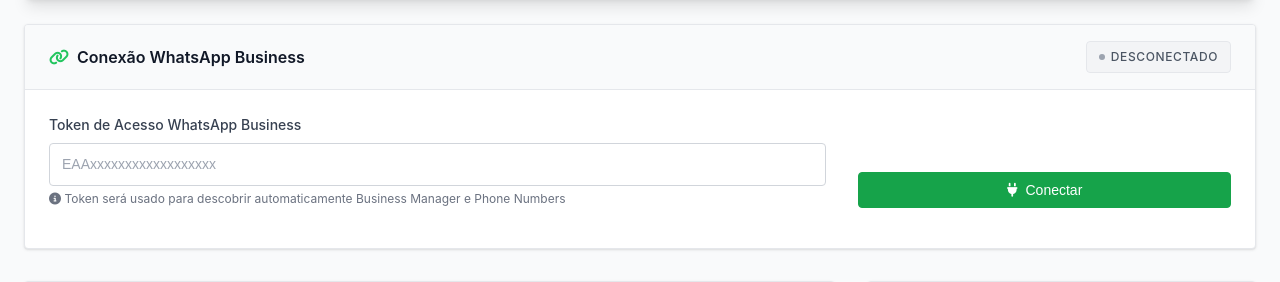
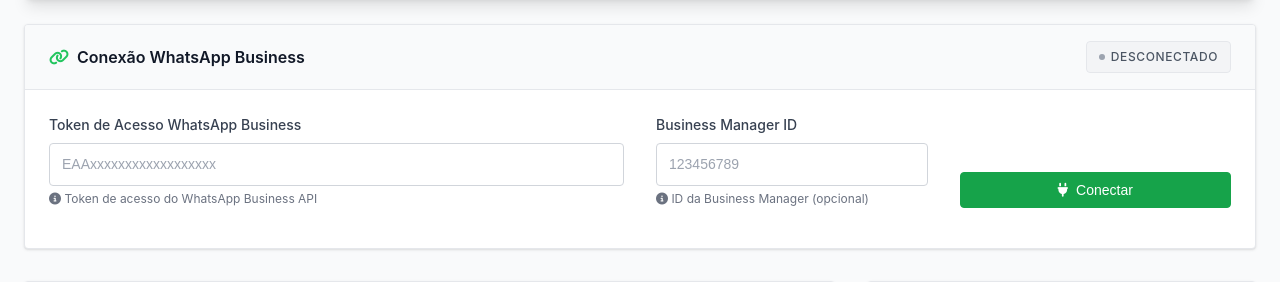
Before and after one commit to almirpcc1/whatsapp-bug, a Flask app: page / in a window 1280 px wide. Shown: the part 189-471 px from the top of the page. Run offline with Flask 3, Linux system fonts and the light colour scheme.

Commit message:
Add Business Manager ID field to connect to WhatsApp Business accounts
Adds business_manager_id field to the connection form and API request.

Replit-Commit-Author: Agent
Replit-Commit-Session-Id: 110a9660-a8f4-41d4-a535-df2bae58f231
Replit-Commit-Screenshot-Url: https://storage.googleapis.com/screenshot-production-us-central1/df9bc4f6-da89-4489-bb83-de09f06d7b41/110a9660-a8f4-41d4-a535-df2bae58f231/yfPnk3Y

```diff
--- a/static/js/app.js
+++ b/static/js/app.js
@@ -8,6 +8,7 @@ class WhatsAppBulkSender {
     initializeElements() {
         // Connection elements
         this.accessTokenInput = document.getElementById('accessToken');
+        this.businessManagerIdInput = document.getElementById('businessManagerId');
         this.connectBtn = document.getElementById('connectBtn');
         this.connectionStatus = document.getElementById('connectionStatus');
         this.connectionInfo = document.getElementById('connectionInfo');
@@ -68,6 +69,7 @@ class WhatsAppBulkSender {
             try {
                 const data = JSON.parse(stored);
                 this.accessTokenInput.value = data.token || '';
+                this.businessManagerIdInput.value = data.business_manager_id || '';
                 if (data.connected) {
                     this.setConnectionState(true, data);
                 }
@@ -79,6 +81,8 @@ class WhatsAppBulkSender {
 
     async connectWhatsApp() {
         const token = this.accessTokenInput.value.trim();
+        const businessManagerId = this.businessManagerIdInput.value.trim();
+
         if (!token) {
             this.showAlert('error', 'Token de acesso é obrigatório');
             return;
@@ -86,20 +90,25 @@ class WhatsAppBulkSender {
 
         this.setButtonLoading(this.connectBtn, true);
 
+        const requestBody = { access_token: token };
+        if (businessManagerId) {
+            requestBody.business_manager_id = businessManagerId;
+        }
+
         try {
             const response = await fetch('/api/connect-whatsapp', {
                 method: 'POST',
                 headers: {
                     'Content-Type': 'application/json',
                 },
-                body: JSON.stringify({ access_token: token })
+                body: JSON.stringify(requestBody)
             });
 
             const data = await response.json();
 
             if (response.ok && data.success) {
                 this.setConnectionState(true, data);
-                this.storeConnection(token, data);
+                this.storeConnection(token, businessManagerId, data);
                 this.showAlert('success', 'Conectado com sucesso ao WhatsApp Business API');
             } else {
                 this.showAlert('error', data.error || 'Erro ao conectar');
@@ -173,9 +182,10 @@ class WhatsAppBulkSender {
         });
     }
 
-    storeConnection(token, data) {
+    storeConnection(token, businessManagerId, data) {
         const connectionData = {
             token: token,
+            business_manager_id: businessManagerId,
             connected: true,
             ...data
         };
@@ -185,6 +195,7 @@ class WhatsAppBulkSender {
     disconnect() {
         this.setConnectionState(false);
         this.accessTokenInput.value = '';
+        this.businessManagerIdInput.value = '';
         localStorage.removeItem('whatsapp_connection');
         this.resetValidation();
         this.showAlert('info', 'Desconectado do WhatsApp Business API');
--- a/templates/index.html
+++ b/templates/index.html
@@ -50,7 +50,7 @@
                         </div>
                     </div>
                     <div class="card-body">
-                        <div class="grid grid-cols-3" id="connectionForm">
+                        <div class="grid grid-cols-4" id="connectionForm">
                             <div class="col-span-2">
                                 <div class="form-group">
                                     <label for="accessToken" class="form-label">Token de Acesso WhatsApp Business</label>
@@ -60,7 +60,20 @@
                                            placeholder="EAAxxxxxxxxxxxxxxxxxx">
                                     <div class="form-text">
                                         <i class="fas fa-info-circle"></i>
-                                        Token será usado para descobrir automaticamente Business Manager e Phone Numbers
+                                        Token de acesso do WhatsApp Business API
+                                    </div>
+                                </div>
+                            </div>
+                            <div class="col-span-1">
+                                <div class="form-group">
+                                    <label for="businessManagerId" class="form-label">Business Manager ID</label>
+                                    <input type="text"
+                                           class="form-control"
+                                           id="businessManagerId"
+                                           placeholder="123456789">
+                                    <div class="form-text">
+                                        <i class="fas fa-info-circle"></i>
+                                        ID da Business Manager (opcional)
                                     </div>
                                 </div>
                             </div>
```
